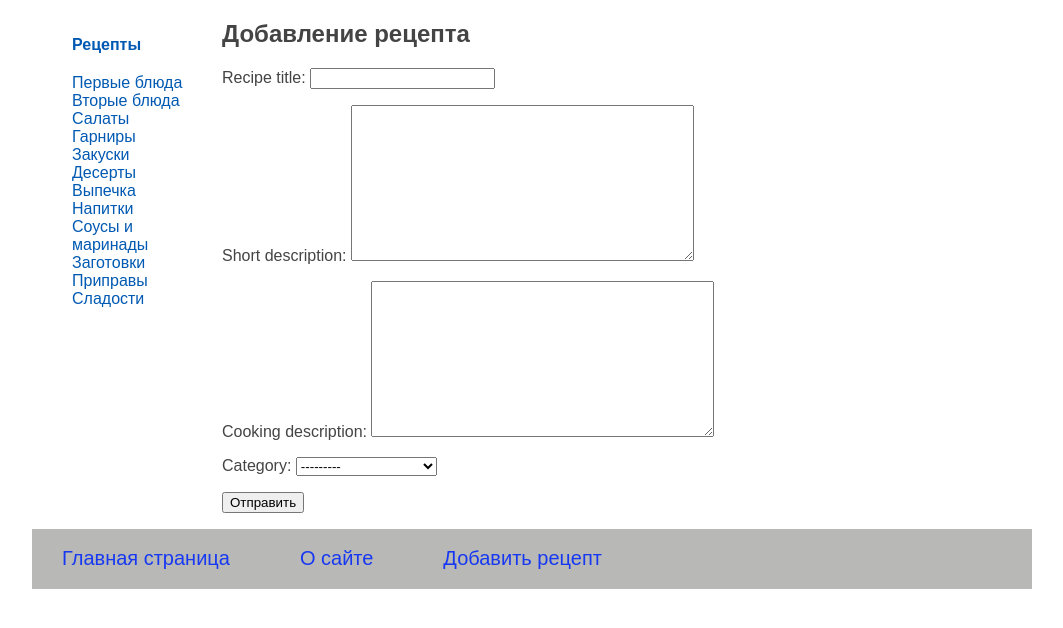
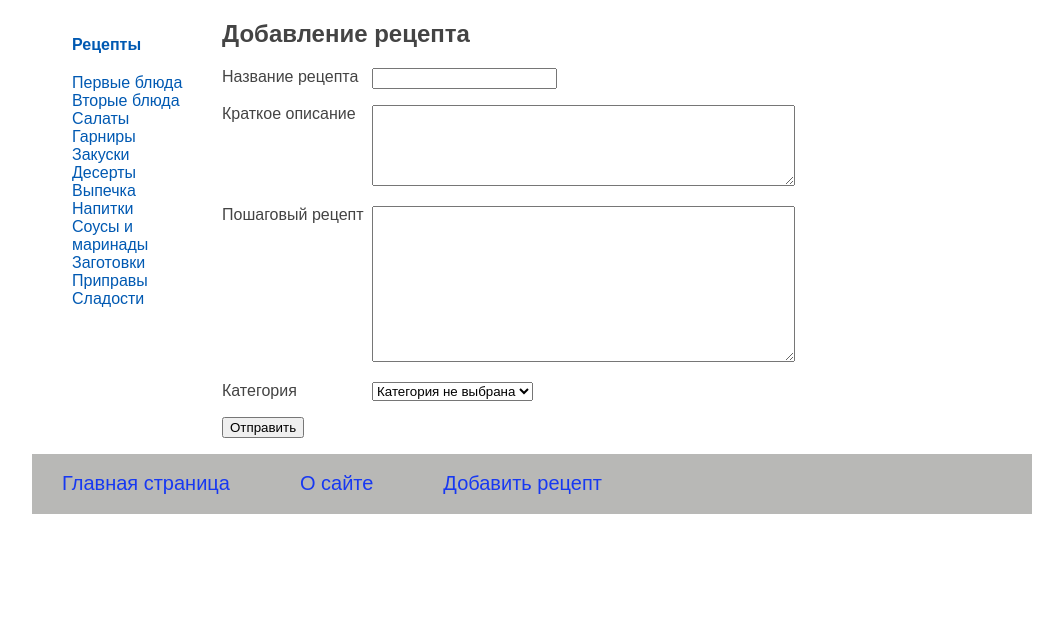
Before and after one commit to tanzor87/recipe_django, a Django app: page /addrecipe/ in a window 1280 px wide. Shown: the part 60-688 px from the top of the page, without its empty margins (108-1171 px from the left). Run offline with Django 5.2, Linux system fonts and the light colour scheme; data comes from the database, SQL or seed files in the repository; both versions use the stored data as it was after the commit.

Commit message:
work with worm 02

```diff
--- a/siterecipe/recipeapp/forms.py
+++ b/siterecipe/recipeapp/forms.py
@@ -2,10 +2,16 @@ from django import forms
 from .models import Category, Ingredients, Composition
 
 class AddRecipeForm(forms.Form):
-    recipe_title = forms.CharField(max_length=255)
-    short_description = forms.CharField(widget=forms.Textarea)
-    cooking_description = forms.CharField(widget=forms.Textarea)
-    category = forms.ModelChoiceField(queryset=Category.objects.all())
+    recipe_title = forms.CharField(
+        max_length=255,
+        label="Название рецепта",
+        error_messages={
+            'required': 'Без названия никак',
+        },
+    )
+    short_description = forms.CharField(widget=forms.Textarea(attrs={'cols': 50, 'rows': 5}), label='Краткое описание')
+    cooking_description = forms.CharField(widget=forms.Textarea(attrs={'cols': 50, 'rows': 10}), label='Пошаговый рецепт')
+    category = forms.ModelChoiceField(queryset=Category.objects.all(), empty_label="Категория не выбрана", label='Категория')
 
 
 
--- a/siterecipe/recipeapp/static/recipeapp/css/styles.css
+++ b/siterecipe/recipeapp/static/recipeapp/css/styles.css
@@ -133,3 +133,15 @@ p.link-read-detail a {
 	font-weight: 500;
 	padding-bottom: 10px;
 }
+
+.form-label {
+    display: inline-block;
+    min-width: 150px;
+    vertical-align: top;
+}
+
+.form-error ul {
+    list-style: none;
+    padding: 0;
+    color: #CC0000;
+}
--- a/siterecipe/recipeapp/templates/recipeapp/addrecipe.html
+++ b/siterecipe/recipeapp/templates/recipeapp/addrecipe.html
@@ -4,7 +4,16 @@
   <h1>{{ title }}</h1>
   <form action="" method="POST">
       {% csrf_token %}
-      {{ form.as_p }}
+      <div class="form-error">{{ form.non_field_errors }}</div>
+
+      {% for f in form %}
+      <p><label class="form-label" for="{{ f.id_for_label }}">
+          {{ f.label }}
+      </label>{{ f }}</p>
+      <div class="form-error">{{ f.errors }}</div>
+      {% endfor %}
+
+      <div class="form-error">{{ form.category.errors }}</div>
       <p><button type="submit">Отправить</button></p>
   </form>
 
--- a/siterecipe/recipeapp/views.py
+++ b/siterecipe/recipeapp/views.py
@@ -1,5 +1,5 @@
 from django.http import HttpRequest, HttpResponse, HttpResponseNotFound
-from django.shortcuts import render, get_object_or_404
+from django.shortcuts import render, get_object_or_404, redirect
 from django.views import View
 
 from .forms import AddRecipeForm
@@ -52,7 +52,18 @@ def show_detail(request: HttpRequest, detail_id) -> HttpResponse:
 
 
 def addrecipe(request: HttpRequest) -> HttpResponse:
-    form = AddRecipeForm()
+    if request.method == 'POST':
+        form = AddRecipeForm(request.POST)
+        if form.is_valid():
+            # print(form.cleaned_data)
+            try:
+                RecipeBase.objects.create(**form.cleaned_data)
+                return redirect('home')
+            except:
+                form.add_error(None, "Ошибка добавления рецепта")
+    else:
+        form = AddRecipeForm()
+
     context = {
         'menu': menu,
         'title': 'Добавление рецепта',
```
Also changed, not shown: siterecipe/recipeapp/templates/recipeapp/addrecipe_old.html (added, +27 -0 lines), siterecipe/db.sqlite3.
